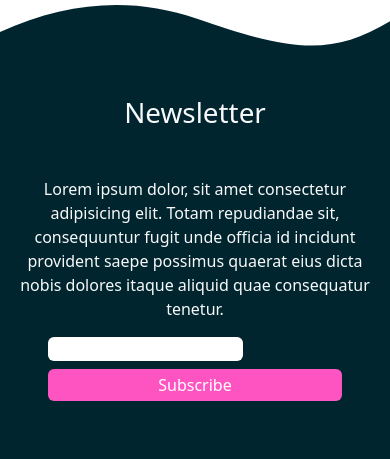
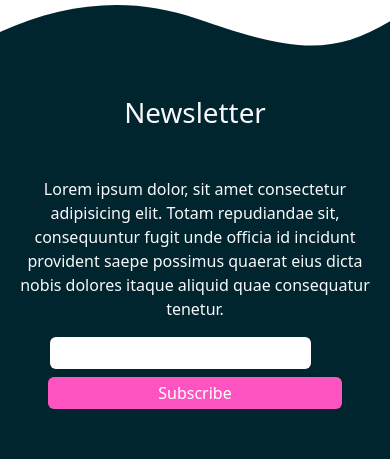
Before and after one commit to IzharMansuri/Hurdle-Landing-Page, a plain HTML site: page index.html in a window 390 px wide. Shown: the part 3426-3885 px from the top of the page. Drawn offline with nearby package versions, Linux system fonts and the light colour scheme.

Commit message:
Rectified the Input

```diff
--- a/index.html
+++ b/index.html
@@ -101,8 +101,8 @@
     <h1 class="my-5 text-light">Newsletter</h1>
     <p class="text-light md-mr-20 my-3 mx-2">Lorem ipsum dolor, sit amet consectetur adipisicing elit. Totam repudiandae sit, consequuntur fugit unde officia id incidunt provident saepe possimus quaerat eius dicta nobis dolores itaque aliquid quae consequatur tenetur.</p>
     <div class="d-flex flex-column flex-md-row justify-content-center justify-content-md-start">
-    <input class="w-50 rounded-2 border-0 md-mr-20 mx-5 mx-md-0" type="text">
-    <button class="py-md-2 px-md-5 my-md-0 mx-5 my-2 py-1 px-1 border-0 rounded-2 buttonhero">Subscribe</button>
+    <input class="rounded-2 border-0 md-mr-20 mx-md-0" type="text">
+    <button class="py-md-2 px-md-5 my-md-0 md-mr-20 mx-5 mx-md-2 my-2 py-1 px-1 border-0 rounded-2 buttonhero">Subscribe</button>
   </div>
   </div>
 </div>
--- a/style.css
+++ b/style.css
@@ -40,6 +40,8 @@ background-color: #fe54c1;
     color: #fe54c1;
     cursor: pointer;
     border: 2px solid #fe54c1;
+}input{
+    width: 50%;
 }
 .grow{
     background-color: #F6FBFF;
@@ -63,7 +65,9 @@ background-color: #fe54c1;
         width: 150px;
     }
     input{
-        height: 1.5rem;
+        height: 2rem;
+        width: 67%;
         outline: #fe54c1;
+        margin: 0px 50px !important;
     }
 }
```
